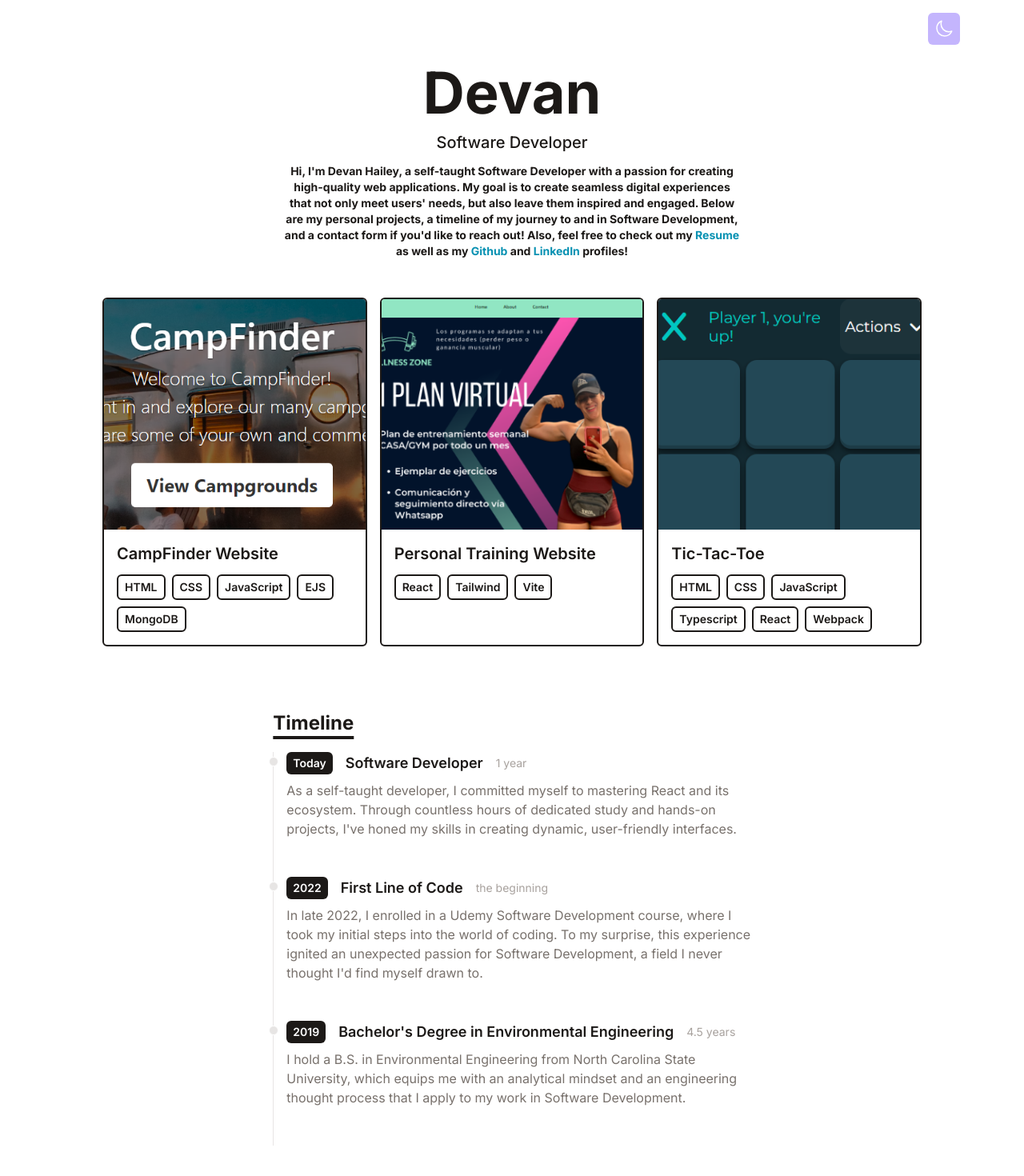
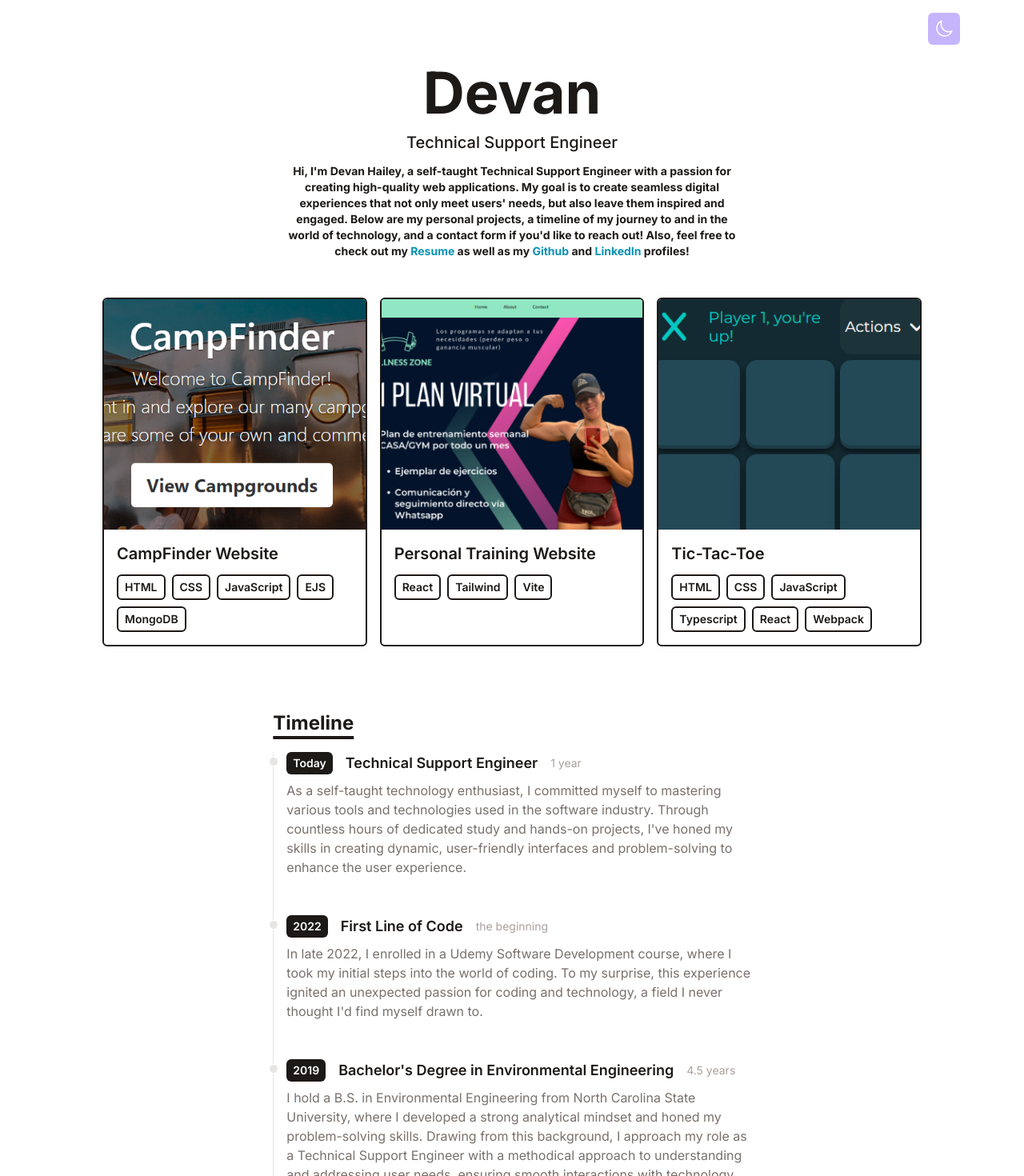
Before and after one commit to devanCodes/minimal-portfolio, a React (Vite) app: page / in a window 1280 px wide. Shown: the top 1470 px of the page at 80% size. Built offline with nearby package versions, Linux system fonts and the light colour scheme.

Commit message:
Intro and Timeline updates

```diff
--- a/src/components/Intro.jsx
+++ b/src/components/Intro.jsx
@@ -7,14 +7,14 @@ function Intro() {
         Devan
       </h1>
       <p className="text-base md:text-xl mb-3 font-medium">
-        Software Developer
+        Technical Support Engineer
       </p>
       <p className="text-sm max-w-xl mb-6 font-bold">
-        Hi, I'm Devan Hailey, a self-taught Software Developer with a
+        Hi, I'm Devan Hailey, a self-taught Technical Support Engineer with a
         passion for creating high-quality web applications. My goal is to create
         seamless digital experiences that not only meet users' needs, but also
         leave them inspired and engaged. Below are my personal projects, a
-        timeline of my journey to and in Software Development, and a contact
+        timeline of my journey to and in the world of technology, and a contact
         form if you'd like to reach out! Also, feel free to check out my{" "}
         {/* links to my resume and Github and LinkedIn profiles */}
         <a
--- a/src/data/timeline.js
+++ b/src/data/timeline.js
@@ -1,20 +1,20 @@
 export default [
     {
         year: 'Today',
-        title: 'Software Developer',
+        title: 'Technical Support Engineer',
         duration: '1 year',
-        details: "As a self-taught developer, I committed myself to mastering React and its ecosystem. Through countless hours of dedicated study and hands-on projects, I've honed my skills in creating dynamic, user-friendly interfaces.",
+        details: "As a self-taught technology enthusiast, I committed myself to mastering various tools and technologies used in the software industry. Through countless hours of dedicated study and hands-on projects, I've honed my skills in creating dynamic, user-friendly interfaces and problem-solving to enhance the user experience.",
     },
     {
         year: '2022',
         title: 'First Line of Code',
         duration: 'the beginning',
-        details: "In late 2022, I enrolled in a Udemy Software Development course, where I took my initial steps into the world of coding. To my surprise, this experience ignited an unexpected passion for Software Development, a field I never thought I'd find myself drawn to.",
+        details: "In late 2022, I enrolled in a Udemy Software Development course, where I took my initial steps into the world of coding. To my surprise, this experience ignited an unexpected passion for coding and technology, a field I never thought I'd find myself drawn to.",
     },
     {
         year: '2019',
         title: "Bachelor's Degree in Environmental Engineering",
         duration: '4.5 years',
-        details: "I hold a B.S. in Environmental Engineering from North Carolina State University, which equips me with an analytical mindset and an engineering thought process that I apply to my work in Software Development.",
+        details: "I hold a B.S. in Environmental Engineering from North Carolina State University, where I developed a strong analytical mindset and honed my problem-solving skills. Drawing from this background, I approach my role as a Technical Support Engineer with a methodical approach to understanding and addressing user needs, ensuring smooth interactions with technology.",
     },
 ]
```
Also changed, not shown: public/images/PortfolioCover.PNG (deleted).
